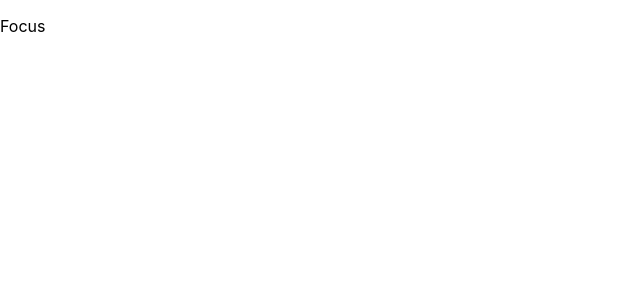
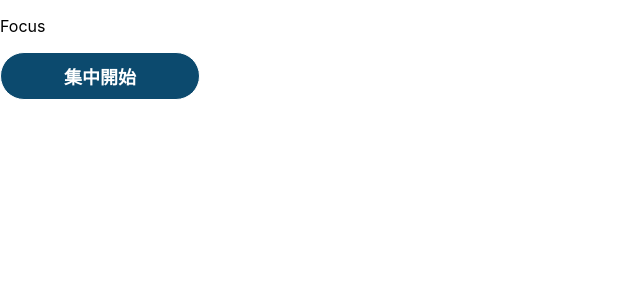
Before and after one commit to takumiozato/Focus, a Next.js app: page / in a window 1280 px wide. Shown: the top 300 px of the page, without its empty margins (0-640 px from the left). Built offline with nearby package versions, Linux system fonts and the light colour scheme.

Commit message:
add ButtonComponent

```diff
--- /dev/null
+++ b/components/pages/HomePage/index.tsx
@@ -0,0 +1,25 @@
+import Head from 'next/head'
+import Button from '../../ui/ButtonComponent'
+import styles from './style.module.scss'
+
+const Home = () => {
+  return (
+    <div>
+      <Head>
+        <title>Focus</title>
+        <meta name="description" content="It's Pomodoro Timer." />
+        <link rel="icon" href="/favicon.ico" />
+      </Head>
+      <main>
+        <p>Focus</p>
+        <div className={styles.buttonWrapper}>
+          <Button color="primary" onClick={() => {}}>
+            集中開始
+          </Button>
+        </div>
+      </main>
+    </div>
+  )
+}
+
+export default Home
--- /dev/null
+++ b/components/pages/HomePage/style.module.scss
@@ -0,0 +1,3 @@
+.buttonWrapper {
+  width: 200px;
+}
--- /dev/null
+++ b/components/ui/ButtonComponent/index.tsx
@@ -0,0 +1,24 @@
+import { ReactNode } from 'react'
+import styles from './style.module.scss'
+import clsx from 'clsx'
+
+type Props = {
+  children: ReactNode
+  onClick: () => void
+  color: 'primary' | 'secondary' | 'skeleton'
+}
+const Button: React.FC<Props> = (props) => {
+  return (
+    <button
+      onClick={props.onClick}
+      className={clsx(styles.button, {
+        [styles.button_primary]: props.color === 'primary',
+        [styles.button_secondary]: props.color === 'secondary',
+        [styles.button_skeleton]: props.color === 'skeleton',
+      })}>
+      {props.children}
+    </button>
+  )
+}
+
+export default Button
--- /dev/null
+++ b/components/ui/ButtonComponent/style.module.scss
@@ -0,0 +1,40 @@
+@import '@variables';
+
+.button {
+  width: 100%;
+  border-radius: 30px;
+  padding: 10px 0;
+  background-color: unset;
+  border: 1px solid;
+  font-size: 18px;
+  font-weight: bold;
+  cursor: pointer;
+  transition: all 0.2s ease-in-out;
+}
+
+.button_primary {
+  background-color: $color_primary;
+  color: #fff;
+
+  &:hover {
+    background-color: darken($color_primary, 5%);
+  }
+}
+
+.button_secondary {
+  background-color: $color_secondary;
+  color: #fff;
+
+  &:hover {
+    background-color: darken($color_secondary, 5%);
+  }
+}
+
+.button_skeleton {
+  background-color: inherit;
+  color: #fff;
+
+  &:hover {
+    background-color: rgba(#fff, 0.2);
+  }
+}
--- a/package.json
+++ b/package.json
@@ -17,6 +17,7 @@
     "@types/node": "18.7.13",
     "@types/react": "18.0.17",
     "@types/react-dom": "18.0.6",
+    "clsx": "^1.2.1",
     "eslint": "8.23.0",
     "eslint-config-next": "12.2.5",
     "prettier": "^2.7.1",
--- a/pages/index.tsx
+++ b/pages/index.tsx
@@ -1,19 +1,8 @@
 import type { NextPage } from 'next'
-import Head from 'next/head'
+import HomePage from '../components/pages/HomePage'
 
 const Home: NextPage = () => {
-  return (
-    <div>
-      <Head>
-        <title>Focus</title>
-        <meta name="description" content="It's Pomodoro Timer." />
-        <link rel="icon" href="/favicon.ico" />
-      </Head>
-      <main>
-        <p>Focus</p>
-      </main>
-    </div>
-  )
+  return <HomePage />
 }
 
 export default Home
```
Also changed, not shown: 1 other file (tests, documents, lock files or other folders).
